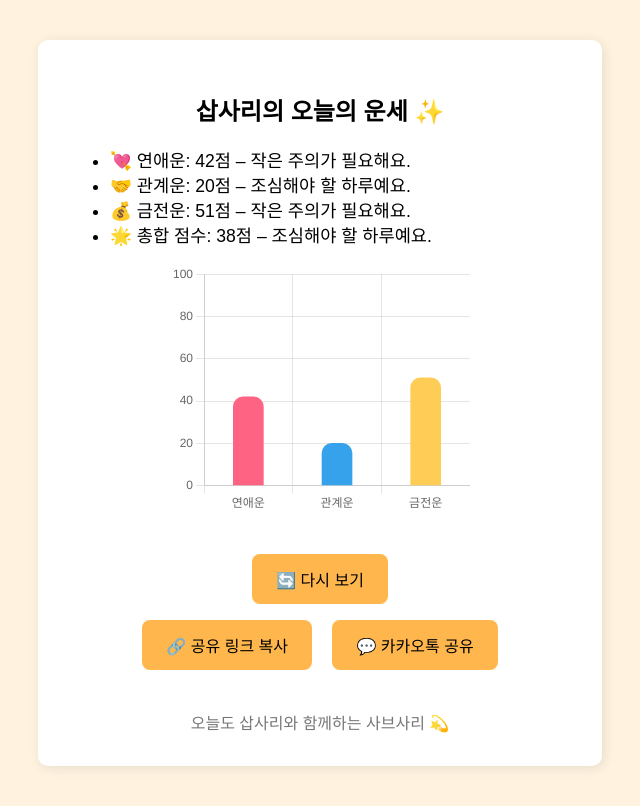
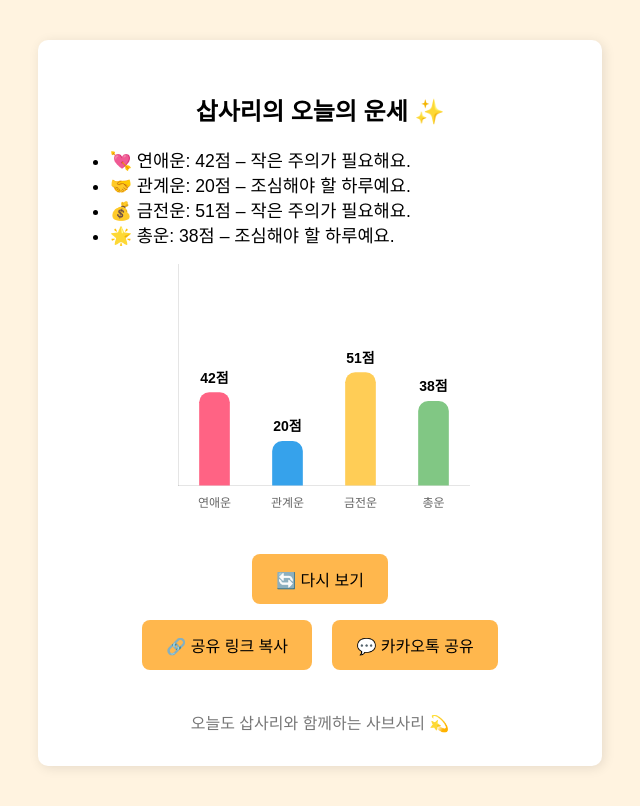
Before and after one commit to duddnrdld/SABSARI, a Flask app: page /result in a window 1280 px wide. Shown: the whole page, without its empty margins (320-960 px from the left). Run offline with Flask 3, Linux system fonts and the light colour scheme; some libraries are stand-ins or nearby versions.

Commit message:
Add files via upload

```diff
--- a/templates/fortune_result.html
+++ b/templates/fortune_result.html
@@ -80,7 +80,7 @@
         <li>💘 연애운: {{ love }}점 – {{ love_comment }}</li>
         <li>🤝 관계운: {{ social }}점 – {{ social_comment }}</li>
         <li>💰 금전운: {{ money }}점 – {{ money_comment }}</li>
-        <li>🌟 총합 점수: {{ average }}점 – {{ total_comment }}</li>
+        <li>🌟 총운: {{ average }}점 – {{ total_comment }}</li>
       </ul>
     </div>
 
@@ -104,11 +104,11 @@
     const fortuneChart = new Chart(ctx, {
       type: 'bar',
       data: {
-        labels: ['연애운', '관계운', '금전운'],
+        labels: ['연애운', '관계운', '금전운', '총운'],
         datasets: [{
           label: '운세 점수',
-          data: [{{ love }}, {{ social }}, {{ money }}],
-          backgroundColor: ['#ff6384', '#36a2eb', '#ffcd56'],
+          data: [{{ love }}, {{ social }}, {{ money }}, {{ average }}],
+          backgroundColor: ['#ff6384', '#36a2eb', '#ffcd56', '#81c784'],
           borderRadius: 10,
           barThickness: 30
         }]
@@ -118,6 +118,13 @@
         plugins: {
           legend: {
             display: false
+          },
+          tooltip: {
+            enabled: true
+          },
+          datalabels: {
+            anchor: 'end',
+            align: 'end'
           }
         },
         scales: {
@@ -125,11 +132,41 @@
             beginAtZero: true,
             max: 100,
             ticks: {
-              stepSize: 20
+              display: false
+            },
+            grid: {
+              display: false
+            }
+          },
+          x: {
+            grid: {
+              display: false
             }
           }
         }
-      }
+      },
+      plugins: [
+        {
+          id: 'topLabels',
+          afterDatasetsDraw(chart) {
+            const {
+              ctx,
+              data,
+              chartArea: { top },
+              scales: { x, y }
+            } = chart;
+            ctx.save();
+            data.datasets[0].data.forEach((value, index) => {
+              const xCenter = x.getPixelForValue(index);
+              const yPos = y.getPixelForValue(value) - 10;
+              ctx.fillStyle = '#000';
+              ctx.font = 'bold 14px Arial';
+              ctx.textAlign = 'center';
+              ctx.fillText(value + '점', xCenter, yPos);
+            });
+          }
+        }
+      ]
     });
 
     function copyLink() {
@@ -147,7 +184,7 @@
         objectType: 'feed',
         content: {
           title: '{{ name }}의 오늘의 운세 결과',
-          description: '연애운: {{ love }}점, 관계운: {{ social }}점, 금전운: {{ money }}점!',
+          description: '연애운: {{ love }}점, 관계운: {{ social }}점, 금전운: {{ money }}점, 총운: {{ average }}점',
           imageUrl: "{{ url_for('static', filename='og.png', _external=True) }}",
           link: {
             mobileWebUrl: window.location.href,
```
